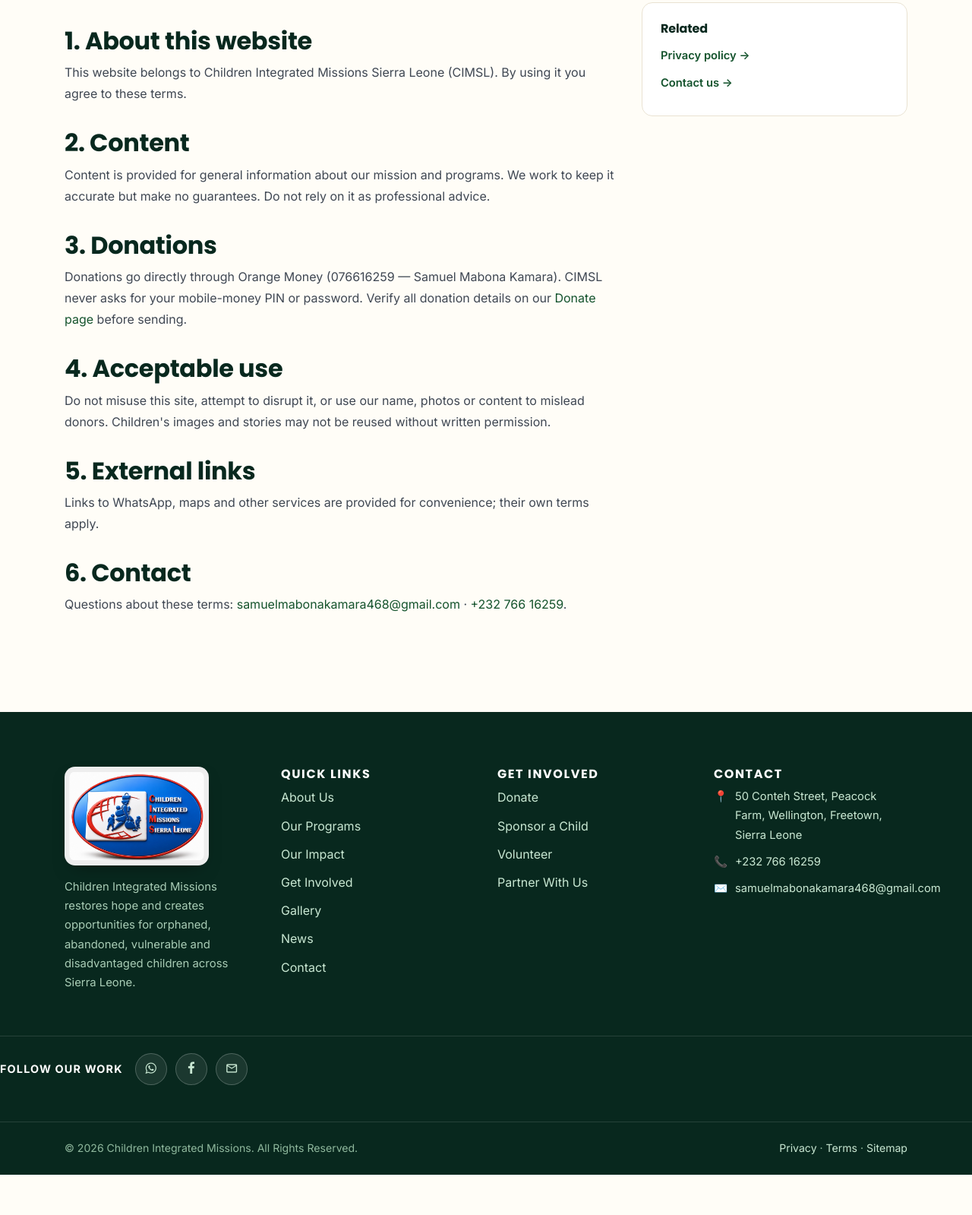
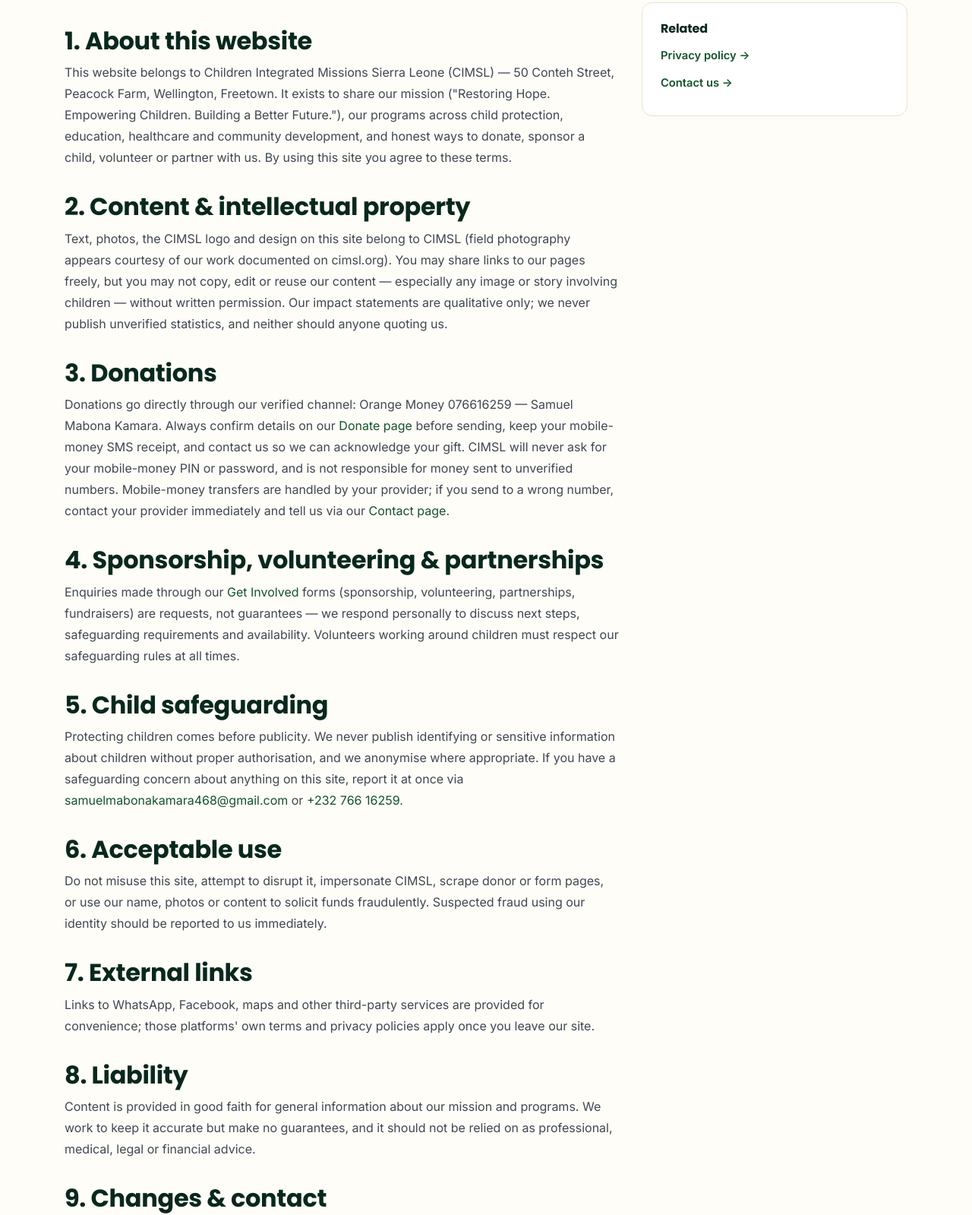
Before and after one commit to Jmsandi/cams, a plain HTML site: page terms.html in a window 1280 px wide. Shown: the part 555-2154 px from the top of the page at 76% size. Before the commit the page ends 2101 px from the top, so only its background shows below. Drawn offline with Linux system fonts and the light colour scheme; files whose address does not match are found by name.

Commit message:
Match Terms to CIMSL operations; replace template readme with project docs

```diff
--- a/terms.html
+++ b/terms.html
@@ -36,12 +36,15 @@
         <div class="container"><p class="cimsl-crumb"><a href="index.html">Home</a> / Terms</p><h1>Terms of Use</h1><p>Last updated: March 2026</p></div>
       </section>
       <section class="site-section section-overlap section-cream"><div class="container"><div class="row"><div class="col-lg-8 prose">
-        <h2>1. About this website</h2><p>This website belongs to Children Integrated Missions Sierra Leone (CIMSL). By using it you agree to these terms.</p>
-        <h2>2. Content</h2><p>Content is provided for general information about our mission and programs. We work to keep it accurate but make no guarantees. Do not rely on it as professional advice.</p>
-        <h2>3. Donations</h2><p>Donations go directly through Orange Money (076616259 — Samuel Mabona Kamara). CIMSL never asks for your mobile-money PIN or password. Verify all donation details on our <a href="donate.html">Donate page</a> before sending.</p>
-        <h2>4. Acceptable use</h2><p>Do not misuse this site, attempt to disrupt it, or use our name, photos or content to mislead donors. Children's images and stories may not be reused without written permission.</p>
-        <h2>5. External links</h2><p>Links to WhatsApp, maps and other services are provided for convenience; their own terms apply.</p>
-        <h2>6. Contact</h2><p>Questions about these terms: <a href="mailto:samuelmabonakamara468@gmail.com">samuelmabonakamara468@gmail.com</a> · <a href="tel:+23276616259">+232 766 16259</a>.</p>
+        <h2>1. About this website</h2><p>This website belongs to <strong>Children Integrated Missions Sierra Leone (CIMSL)</strong> — 50 Conteh Street, Peacock Farm, Wellington, Freetown. It exists to share our mission ("Restoring Hope. Empowering Children. Building a Better Future."), our programs across child protection, education, healthcare and community development, and honest ways to donate, sponsor a child, volunteer or partner with us. By using this site you agree to these terms.</p>
+        <h2>2. Content &amp; intellectual property</h2><p>Text, photos, the CIMSL logo and design on this site belong to CIMSL (field photography appears courtesy of our work documented on cimsl.org). You may share links to our pages freely, but you may not copy, edit or reuse our content — especially any image or story involving children — without written permission. Our impact statements are qualitative only; we never publish unverified statistics, and neither should anyone quoting us.</p>
+        <h2>3. Donations</h2><p>Donations go directly through our verified channel: <strong>Orange Money 076616259 — Samuel Mabona Kamara</strong>. Always confirm details on our <a href="donate.html">Donate page</a> before sending, keep your mobile-money SMS receipt, and contact us so we can acknowledge your gift. CIMSL will never ask for your mobile-money PIN or password, and is not responsible for money sent to unverified numbers. Mobile-money transfers are handled by your provider; if you send to a wrong number, contact your provider immediately and tell us via our <a href="contact.html">Contact page</a>.</p>
+        <h2>4. Sponsorship, volunteering &amp; partnerships</h2><p>Enquiries made through our <a href="get-involved.html">Get Involved</a> forms (sponsorship, volunteering, partnerships, fundraisers) are requests, not guarantees — we respond personally to discuss next steps, safeguarding requirements and availability. Volunteers working around children must respect our safeguarding rules at all times.</p>
+        <h2>5. Child safeguarding</h2><p>Protecting children comes before publicity. We never publish identifying or sensitive information about children without proper authorisation, and we anonymise where appropriate. If you have a safeguarding concern about anything on this site, report it at once via <a href="mailto:samuelmabonakamara468@gmail.com">samuelmabonakamara468@gmail.com</a> or <a href="tel:+23276616259">+232 766 16259</a>.</p>
+        <h2>6. Acceptable use</h2><p>Do not misuse this site, attempt to disrupt it, impersonate CIMSL, scrape donor or form pages, or use our name, photos or content to solicit funds fraudulently. Suspected fraud using our identity should be reported to us immediately.</p>
+        <h2>7. External links</h2><p>Links to WhatsApp, Facebook, maps and other third-party services are provided for convenience; those platforms' own terms and privacy policies apply once you leave our site.</p>
+        <h2>8. Liability</h2><p>Content is provided in good faith for general information about our mission and programs. We work to keep it accurate but make no guarantees, and it should not be relied on as professional, medical, legal or financial advice.</p>
+        <h2>9. Changes &amp; contact</h2><p>We may update these terms as the site grows (for example when online payments or a content system are added). Questions: <a href="mailto:samuelmabonakamara468@gmail.com">samuelmabonakamara468@gmail.com</a> · <a href="tel:+23276616259">+232 766 16259</a>. See also our <a href="privacy.html">Privacy Policy</a>.</p>
       </div><div class="col-lg-4"><aside class="toc-card"><h2 class="h6">Related</h2><a href="privacy.html">Privacy policy →</a><a href="contact.html">Contact us →</a></aside></div></div></div></section>
     </main>
     <footer class="site-footer" role="contentinfo"><div class="container"><div class="row">
```
Also changed, not shown: readme.txt (deleted), 1 other file.
